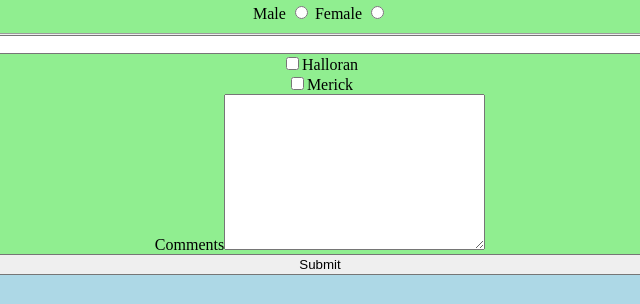
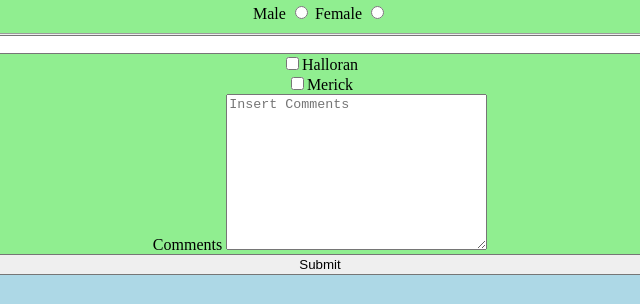
Before and after one commit to maujavier91/survey-form, a plain HTML site: page index.html in a window 1280 px wide. Shown: the part 184-488 px from the top of the page, 320-960 px from the left. Drawn offline with Linux system fonts and the light colour scheme.

Commit message:
minor fix

```diff
--- a/index.html
+++ b/index.html
@@ -39,7 +39,8 @@
         <label for="query1">
                 <input type="checkbox" name="query2" id="query2" value="tech2">Merick
         </label>
-        <label id="comments" for="comments">Comments<textarea name="" id="comments" cols="30" rows="10"></textarea></label>
+        <label id="comments" for="comments">Comments
+            <textarea name="" id="comments" cols="30" rows="10" placeholder="Insert Comments"></textarea></label>
         <button id="submit" type="submit">Submit</button>
 
 
```
